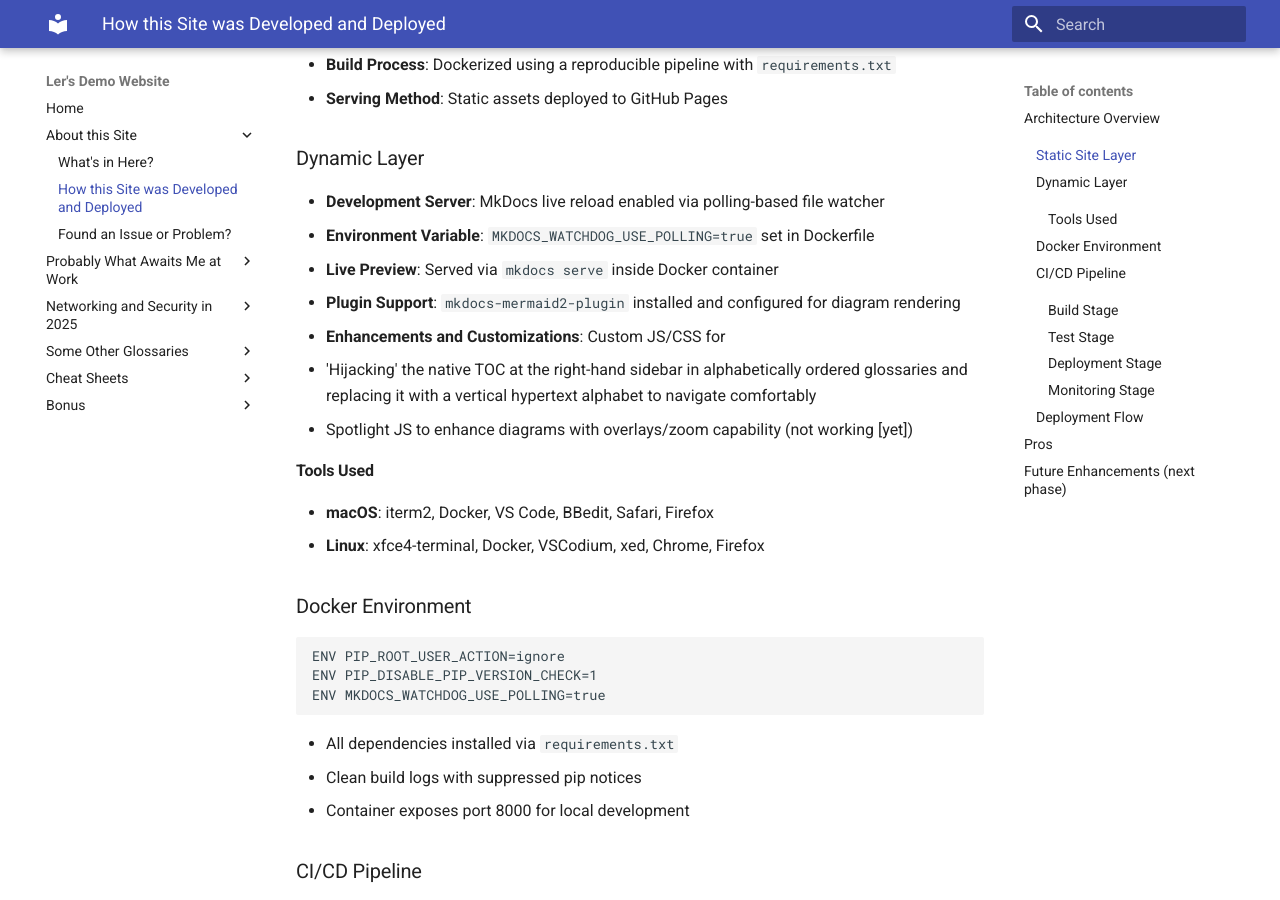
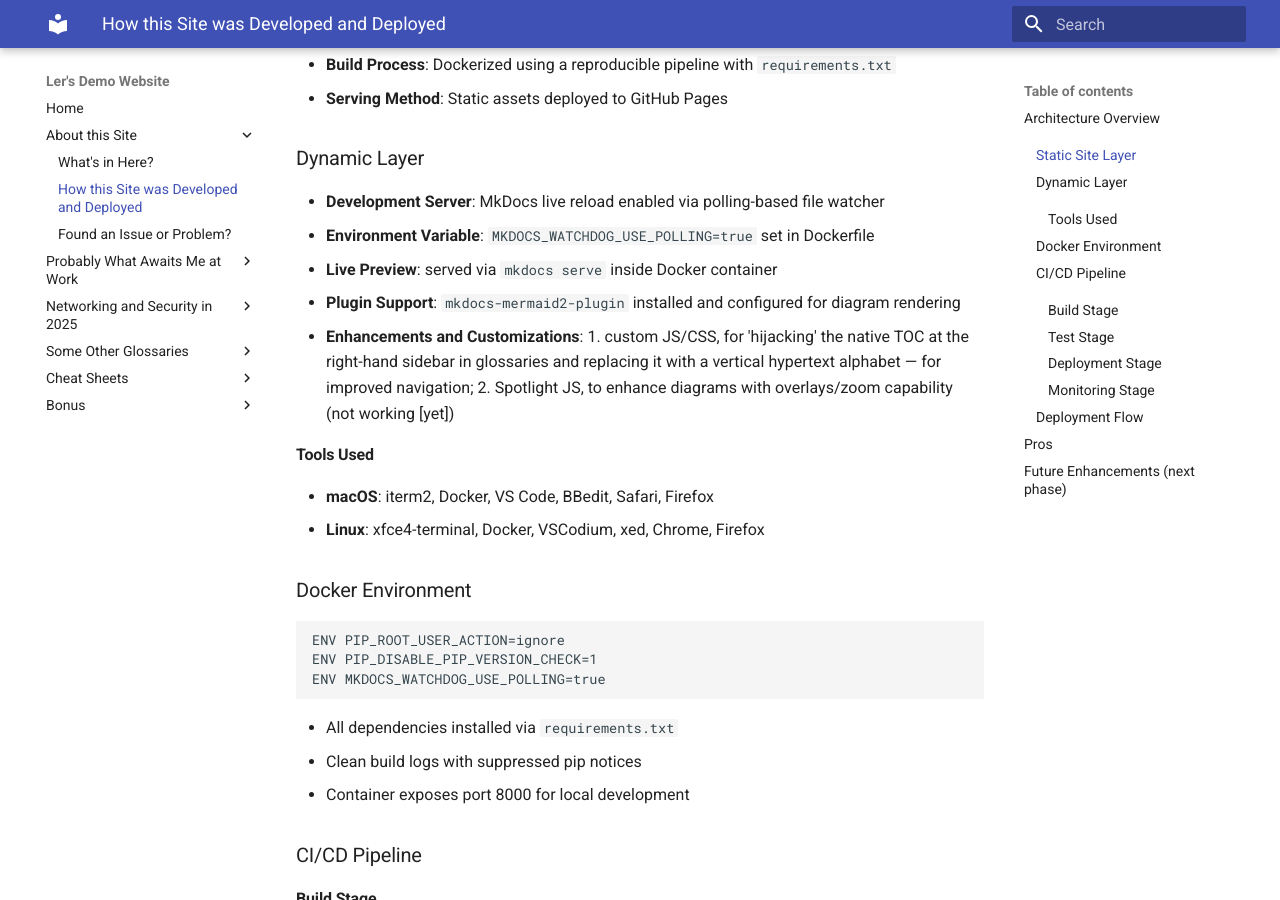
Before and after one commit to cassmastern/lers-sandbox, an MkDocs documentation site: the page built from docs/about.md, in a window 1280 px wide and 900 px high, scrolled down 953 px. Built offline with MkDocs 1.6.1 and Material for MkDocs 9.7.7, drawn with Linux system fonts in a browser that asks for light colours.

Commit message:
fixed a few typos

```diff
--- a/docs/about.md
+++ b/docs/about.md
@@ -25,11 +25,9 @@ This site is deployed using a hybrid static-dynamic architecture, containerized
 
 - **Development Server**: MkDocs live reload enabled via polling-based file watcher
 - **Environment Variable**: `MKDOCS_WATCHDOG_USE_POLLING=true` set in Dockerfile
-- **Live Preview**: Served via `mkdocs serve` inside Docker container
+- **Live Preview**: served via `mkdocs serve` inside Docker container
 - **Plugin Support**: `mkdocs-mermaid2-plugin` installed and configured for diagram rendering
-- **Enhancements and Customizations**: Custom JS/CSS for
-  - 'Hijacking' the native TOC at the right-hand sidebar in alphabetically ordered glossaries and replacing it with a vertical hypertext alphabet to navigate comfortably
-  - Spotlight JS to enhance diagrams with overlays/zoom capability (not working \[yet])
+- **Enhancements and Customizations**: 1. custom JS/CSS, for 'hijacking' the native TOC at the right-hand sidebar in glossaries and replacing it with a vertical hypertext alphabet — for improved navigation; 2. Spotlight JS, to enhance diagrams with overlays/zoom capability (not working \[yet])
 
 #### Tools Used
 
```
Also changed, not shown: docs/ibm-sanfrancisco.md (+2 -2 lines), docs/index.md (+8 -3 lines), docs/whatsinhere.md (+1 -1 lines).
